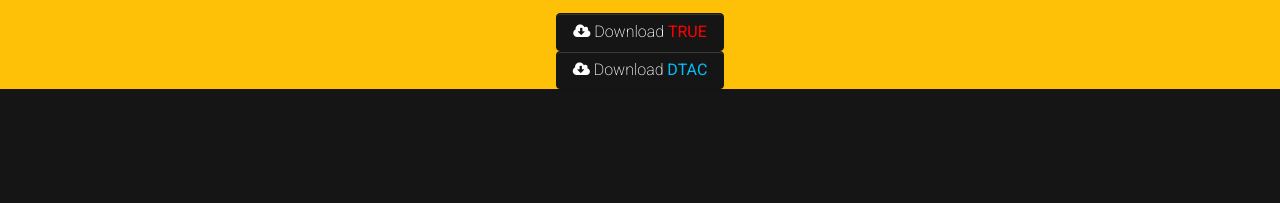
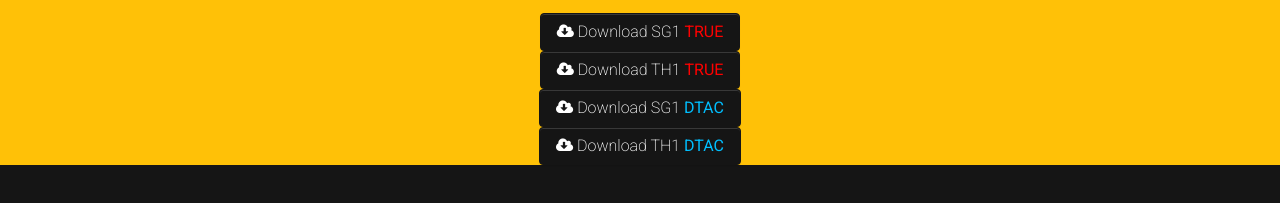
Before and after one commit to Thanatad/chaychana-web, a plain HTML site: page setup/ios/index.html in a window 1280 px wide. Shown: the part 395-598 px from the top of the page. Drawn offline with nearby package versions, Linux system fonts and the light colour scheme.

Commit message:
update file path

```diff
--- a/setup/ios/index.html
+++ b/setup/ios/index.html
@@ -26,7 +26,8 @@
     <div class="bg-warning" id="download">
         <div class="container">
             <p align="center">
-                <img src="https://raw.githubusercontent.com/Thanatad/chaychana-web/main/setup/ios/OpenVPN.png" weight="80" height="80">
+                <img src="https://raw.githubusercontent.com/Thanatad/chaychana-web/main/setup/ios/OpenVPN.png"
+                    weight="80" height="80">
             </p>
             <p align="center">
                 <b>
@@ -38,7 +39,8 @@
             </font>
 
             <p align="center">
-                <img src="https://raw.githubusercontent.com/Thanatad/chaychana-web/main/setup/ios/FilesOpenVPN.png" weight="200" height="100">
+                <img src="https://raw.githubusercontent.com/Thanatad/chaychana-web/main/setup/ios/FilesOpenVPN.png"
+                    weight="200" height="100">
             </p>
             <p align="center">
                 <b>
@@ -49,13 +51,22 @@
                         <font color="Black" size="4"><u>CLICK HERE!!</u></font>
                     </a>
                     <center>
-                        <a class="btn navbar-btn text-white mx-2 btn-dark" href="/"
-                            target="_blank"><b class="fa fa-cloud-download"></b> Download <font color="Red">
+                        <a class="btn navbar-btn text-white mx-2 btn-dark" href="/" target="_blank"><b
+                                class="fa fa-cloud-download"></b> Download SG1 <font color="Red">
                                 <b>TRUE</b>
                             </font></a>
                         </br>
-                        <a class="btn navbar-btn text-white mx-2 btn-dark" href="/"
-                            target="_blank"><b class="fa fa-cloud-download"></b> Download <font color="DeepSkyBlue">
+                        <a class="btn navbar-btn text-white mx-2 btn-dark" href="/" target="_blank"><b
+                                class="fa fa-cloud-download"></b> Download TH1 <font color="Red">
+                                <b>TRUE</b>
+                            </font></a>
+                        </br>
+                        <a class="btn navbar-btn text-white mx-2 btn-dark" href="/" target="_blank"><b
+                                class="fa fa-cloud-download"></b> Download SG1 <font color="DeepSkyBlue">
+                                <b>DTAC</b>
+                            </font></a></br>
+                        <a class="btn navbar-btn text-white mx-2 btn-dark" href="/" target="_blank"><b
+                                class="fa fa-cloud-download"></b> Download TH1 <font color="DeepSkyBlue">
                                 <b>DTAC</b>
                             </font></a>
                     </center>
```
